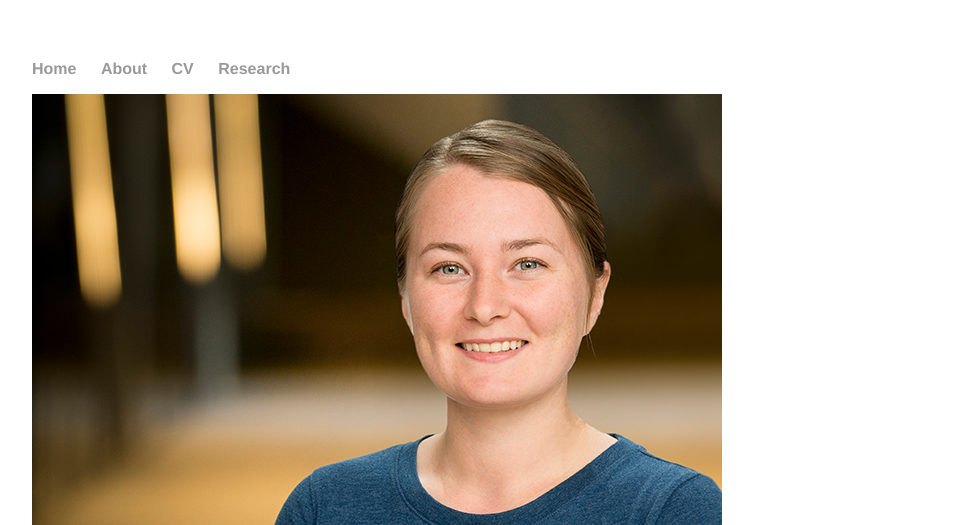
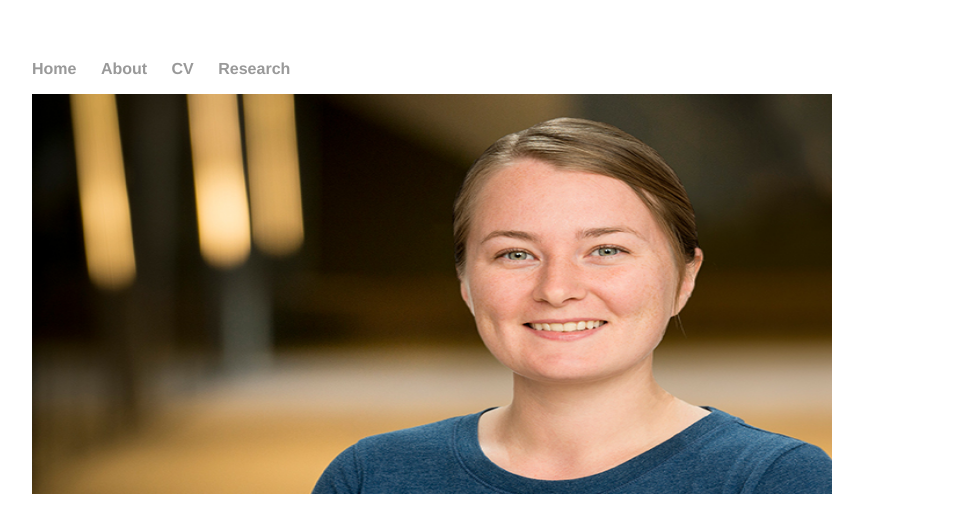
Before and after one commit to kendallackley/kendallackley.github.io, a plain HTML site: page index.html in a window 1280 px wide. Shown: the top 525 px of the page, without its empty margins (160-1119 px from the left). Drawn offline with Linux system fonts and the light colour scheme.

Commit message:
Update index.html

```diff
--- a/index.html
+++ b/index.html
@@ -15,7 +15,7 @@
     		</ul>
 		</nav>
 		<div class="container">
-			<img src="images/Kendall-Ackley_MOCA.jpg">
+			<img src="images/Kendall-Ackley_MOCA.jpg" width="800" height="400">
     		<div class="blurb">
         		<h1>Hi there, I'm Kendall Ackley!</h1>
 				<p>I'm a gravitatonal wave astronomer at Monash University.</p>
```
